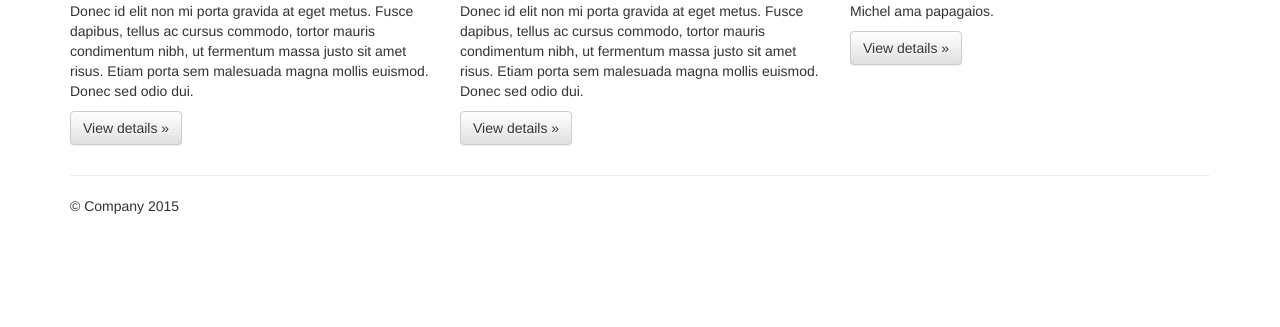
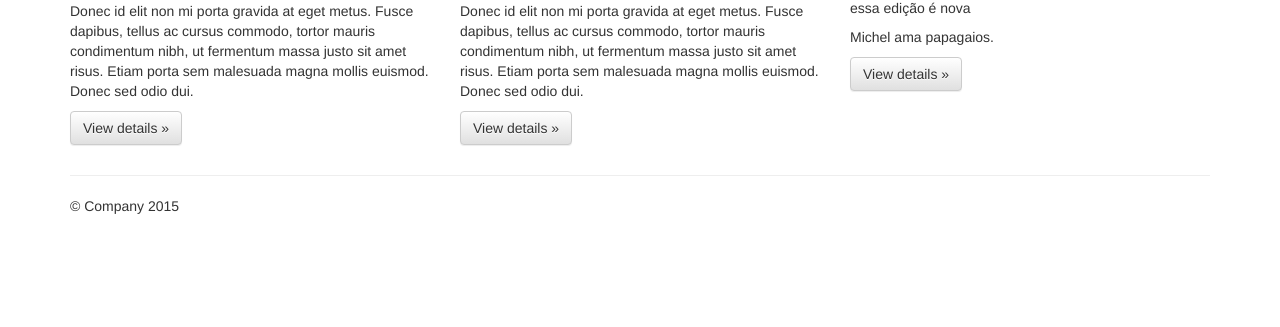
Before and after one commit to jonascassel/floriculturaAlianca, a plain HTML site: page public_html/index.html in a window 1280 px wide. Shown: the part 473-800 px from the top of the page. Drawn offline with nearby package versions, Linux system fonts and the light colour scheme.

Commit message:
commit teste

```diff
--- a/public_html/index.html
+++ b/public_html/index.html
@@ -76,6 +76,7 @@
        </div>
         <div class="col-md-4">
           <h2>Heading</h2>
+          <h5>essa edição é nova</h5>
           <p>Michel ama papagaios.</p>
           <p><a class="btn btn-default" href="#" role="button">View details &raquo;</a></p>
         </div>
```
Also changed, not shown: public_html/favicon.ico (deleted).
